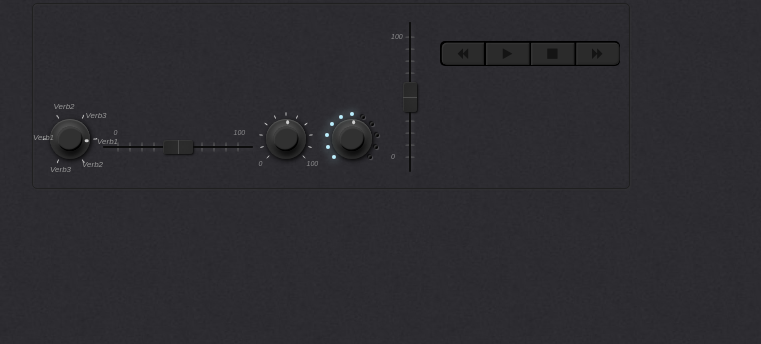
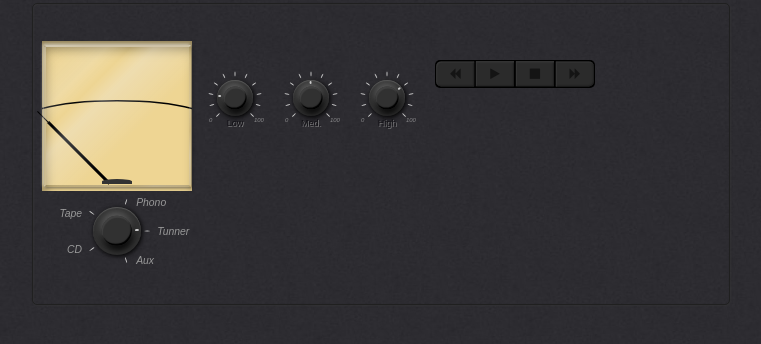
Before and after one commit to Le-Bennou/musicUI, a plain HTML site: page index.html in a window 1280 px wide. Shown: the whole page, without its empty margins (259-1020 px from the left). Drawn offline with nearby package versions, Linux system fonts and the light colour scheme.

Commit message:
ajustement du wrapper

```diff
--- a/css/musicUI_black.css
+++ b/css/musicUI_black.css
@@ -7,12 +7,13 @@ body{
   margin:0 auto;
 }
 
+
 /********************
 /*group
 *********************/
 
 .musicUI_group{
-  font-size:0;
+/*TODO attention j'ai viré le font-size 0 pour le meter ça fou peut être le bordel pour le reste */
   vertical-align:top;
   display:inline-block;
   margin:3px;
@@ -24,6 +25,7 @@ body{
   box-shadow:1px 1px 2px rgba(55,55,55,0.5),
   1px 1px 2px rgba(55,55,55,0.5) inset;
   font-family:sans-serif;
+  vertical-align:top;
 }
 
 .musicUI_discretGroup {
@@ -71,10 +73,11 @@ body{
   font-size:0;
   position:relative;
   display:inline-block;
-  width:50px;
-  height:50px;
+  width:150px;
+  height:150px;
   background:none;
   margin:8px;
+  font-size:14px;
 }
 
 .mUI_knob.mUI_wrapper::before{
@@ -82,8 +85,8 @@ body{
   position:absolute;
   left:50%;
   top:50%;
-  width:80%;
-  height:80%;
+  width:60%;
+  height:60%;
   transform:translate(-50%,-50%);
   border-radius:100%;
   background-color: #313131;
@@ -100,8 +103,8 @@ body{
   top:50%;
   transform:translate(-50%,-50%);
   content:'';
-  width:50%;
-  height:50%;
+  width:38%;
+  height:38%;
   border-radius:100%;
   background:none;
   box-shadow:-1px -4px 7px hsl(0, 0%, 35%),
@@ -117,14 +120,13 @@ body{
   display:block;
   font-family:sans-serif;
   position:absolute;
-  font-size:12px;
+  font-size:1.5em;
   bottom:0;
   width:100%;
   padding-top:5%;
-  transform:translateY(100%);
   text-align:center;
   color:#121116;
-  text-shadow:1px 1px 2px rgba(55,55,55,1),
+  text-shadow:1px 1px 0px rgba(155,155,155,0.7),
   -1px -1px 2px rgba(0,0,0,0.1);
 }
 
@@ -143,16 +145,24 @@ body{
   display:block;
   position:absolute;
   left:50%;
-  top:12%;
-  border-radius:50%;
-  transform-origin:0 470%;
-  transform:rotate(-135deg);
-  width:5%;
-  height:8%;
+  top:22%;
+  border-radius:100%;
+  transform-origin:0 0%;
+  transform:translateX(-50%);
+  width:3%;
+  height:5%;
   background:hsl(0, 0%, 80%);
 }
 
 /*grad*/
+.mUI_knob .mUI_grad{
+  position:absolute;
+  height:100%;
+  width:100%;
+  left:50%;
+  top:50%;
+  transform:translate(-50%,-50%);
+}
 /*led*/
 .mUI_knob .mUI_grad.led span{
   position:absolute;
@@ -188,7 +198,7 @@ body{
   display:inline-block;
   font-family:sans-serif;
   width:1px;
-  font-size:7px;
+  font-size:1em;
   color:rgba(204, 204, 204, 0.6);
   text-align:center;
 }
@@ -202,6 +212,7 @@ body{
   width:150px;
   height:50px;
   background:none;
+
 }
 
 /*vertical*/
@@ -280,7 +291,7 @@ body{
   display:block;
   font-family:sans-serif;
   position:absolute;
-  font-size:12px;
+  font-size:1em;
   bottom:0;
   width:100%;
   padding-top:0;
@@ -291,9 +302,6 @@ body{
   -1px -1px 2px rgba(0,0,0,0.1);
 }
 
-.mUI_slide.mUI_vertical .mUI_name{
-  transform:translateY(100%);
-}
 /*grad*/
 /*simple*/
 .mUI_slide .mUI_grad.simple span{
@@ -410,42 +418,115 @@ body{
   Select
     led
   */
-  .mUI_select .mUI_grad.simple span i {
+
+.mUI_select .mUI_grad div{
+  position:absolute;
+  width:100%;
+  height:100%;
+}
+
+  .mUI_select .mUI_grad.simple  i {
     position:absolute;
     color:hsl(0,0%,60%);
     white-space: nowrap;
-    font-size:8px;
+    font-size:1.3em;
     padding:2px;
+    width:auto;
+    transform-origin:left center;
   }
 
-  .mUI_select .mUI_grad.led span i {
+
+  .mUI_select .mUI_grad.led i {
     position:absolute;
     color:black;
     text-shadow:0 0 13px #b6ddfe;
     white-space: nowrap;
-    font-size:8px;
+    font-size:1.3em;
     padding:2px;
+    width:auto;
     text-shadow:1px 1px 0px rgba(55,55,55,1),
     -1px -1px 2px rgba(0,0,0,0.1);
   }
 
-  .mUI_select .mUI_grad.led span.active i {
+  .mUI_select .mUI_grad.led div i.active {
     color:#b7efff;
     text-shadow:0 0 13px #b6ddfe;
   }
 
-  .mUI_select .mUI_grad.led span i.right{
-    right:100%;
+  .mUI_select .mUI_grad  i.left{
+    left:10%;
   }
 
-  .mUI_select .mUI_grad.led span i.top{
-    bottom:100%;
+  .mUI_select .mUI_grad  i.right{
+    right:110%;
   }
 
-  .mUI_select .mUI_grad.simple span i.left{
-    top:-180%;
+  .mUI_select .mUI_grad  i{
+  transform:translateY(-50%);
   }
 
-  .mUI_select .mUI_grad.simple span i.right{
-    bottom:180%;
-  }
+
+/*******
+  vumetre
+*/
+.mUI_wrapper.mUI_vu{
+  position:relative;
+  background:#eed593;
+  width:190px;
+  height:110px;
+  display:inline-block;
+  box-shadow:3px 8px 12px rgba(0,0,0,0.4) inset;
+}
+
+.mUI_wrapper.mUI_vu::before{
+  content:'';
+  z-index:800;
+  width:20%;
+  height:3%;
+  border-radius:50% 50% 0 0;
+  background:hsl(0,0%,20%);
+  position:absolute;
+  bottom:5%;
+  left:50%;
+  transform:translateX(-50%);
+}
+
+.mUI_wrapper.mUI_vu::after{
+content:'';
+z-index:1000;
+display:block;
+position:absolute;
+width:98%;
+height:95%;
+left:1%;
+top:2.5%;
+box-sizing:border-box;
+border-top:2px solid rgba(255,255,255,0.4);
+border-left:2px solid rgba(255,255,255,0.2);
+border-bottom:2px solid rgba(0,0,0,0.2);
+border-right:2px solid rgba(0,0,0,0.05);
+box-shadow:-1px -1px 3px rgba(255,255,255,0.6),
+1px 1px 3px rgba(0,0,0,0.6);
+/* Permalink - use to edit and share this gradient: http://colorzilla.com/gradient-editor/#000000+0,f9f9f9+22,93b0c9+30,f2f4ff+38,000000+100&0+0,0.19+21,0+30,0.27+39,0+62,0+100 */
+background: -moz-linear-gradient(-45deg,  rgba(0,0,0,0) 0%, rgba(238,238,238,0.19) 21%, rgba(249,249,249,0.17) 22%, rgba(147,176,201,0) 30%, rgba(242,244,255,0.24) 38%, rgba(238,240,251,0.27) 39%, rgba(148,150,156,0) 62%, rgba(0,0,0,0) 100%); /* FF3.6-15 */
+background: -webkit-linear-gradient(-45deg,  rgba(0,0,0,0) 0%,rgba(238,238,238,0.19) 21%,rgba(249,249,249,0.17) 22%,rgba(147,176,201,0) 30%,rgba(242,244,255,0.24) 38%,rgba(238,240,251,0.27) 39%,rgba(148,150,156,0) 62%,rgba(0,0,0,0) 100%); /* Chrome10-25,Safari5.1-6 */
+background: linear-gradient(135deg,  rgba(0,0,0,0) 0%,rgba(238,238,238,0.19) 21%,rgba(249,249,249,0.17) 22%,rgba(147,176,201,0) 30%,rgba(242,244,255,0.24) 38%,rgba(238,240,251,0.27) 39%,rgba(148,150,156,0) 62%,rgba(0,0,0,0) 100%); /* W3C, IE10+, FF16+, Chrome26+, Opera12+, Safari7+ */
+filter: progid:DXImageTransform.Microsoft.gradient( startColorstr='#00000000', endColorstr='#00000000',GradientType=1 ); /* IE6-9 fallback on horizontal gradient */
+
+}
+.mUI_wrapper.mUI_vu .mUI_button{
+position:absolute;
+  width:100%;
+  height:100%;
+  top:0;
+  left:0;
+  transform-origin:center bottom;
+  transition:transform 0.04s ease-in-out;
+}
+
+.mUI_wrapper.mUI_vu path {
+    stroke-width:1;
+    stroke: #000;
+    stroke-linecap: round;
+    fill: none;
+}
--- a/index.html
+++ b/index.html
@@ -1,6 +1,7 @@
 <!DOCTYPE html>
 <html lang="en">
 <head>
+  <script src="http://localhost:35729/livereload.js"></script>
   <meta charset="UTF-8">
   <meta name="viewport" content="width=device-width, initial-scale=1.0">
   <meta http-equiv="X-UA-Compatible" content="ie=edge">
@@ -10,19 +11,15 @@
   <script src="https://ajax.googleapis.com/ajax/libs/jquery/2.1.4/jquery.min.js"></script>
 </head>
 <body>
+
   <div class="musicUI_group">
-    <select >
-      <option value="1">Verb1</option>
-      <option value="2">Verb2</option>
-      <option value="3">Verb3</option>
-      <option value="4">Verb1</option>
-      <option value="5">Verb2</option>
-      <option value="6">Verb3</option>
-    </select>
-    <input type="range">
-    <input type="range" class="knob">
-    <input type="range" class="knob led">
-    <input type="range" orientation="vertical">
+    <div class="musicUI_discretGroup">
+    <meter id="vu" class="vu" min="0" max="100" value="50"></meter>
+    <div class="musicUI_discretGroup">
+      <input name="Low"  class="knob" type="range" min="0" max="100" value="20">
+      <input name="Med." class="knob" type="range" min="0" max="100" value="50" >
+      <input name="High" class="knob" type="range" min="0" max="100" value="70">
+    </div>
   <div class="musicUI_discretGroup">
         <label for="r1"><i class="fa fa-backward"></i></label>
         <input type="radio" name="player" id="r1">
@@ -33,18 +30,44 @@
         <label for="r4"><i class="fa fa-forward"></i></label>
         <input type="radio" name="player" id="r4">
       </div>
+      <select >
+        <option value="youpi1">Tunner</option>
+        <option value="youpi2">Aux</option>
+        <option value="youpi3">CD</option>
+        <option value="youpi4">Tape</option>
+        <option value="youpi3">Phono</option>
+      </select>
+      </div>
+
+
+
 
 </div>
 
 <script src="jQuery-musicUI-plugin.js"></script>
 <script>
 $(function(){
+  $('.musicUI_group input[type=range]').musicUI({width:'60px'});
+  $('.musicUI_group input[type=radio]').musicUI({width:'40px'});
+$('select').musicUI({width:'80px'});
+$('meter').musicUI();
+var count = 0;
+var volume = 0;
 
-  $('.musicUI_group *').musicUI().on('change',function(){
-  console.log($(this).val());
-  });
+$('input[name="Low"]').on('change',function(){
+  volume=  $(this).val()/100;
+})
+function anime(){
+  var val = 0;
+  if($('#r2').val()==='true'){
+    val = ($('#r2').val())? 80+20*(Math.sin(count+Math.random()/5)+Math.cos(-count*8)/10+Math.random()) : 0;
+  };
 
-
+  $('#vu').val(volume*val).change();
+  count +=0.1;
+  requestAnimationFrame(anime);
+}
+anime();
 
 })
 
```
Also changed, not shown: jQuery-musicUI-plugin.js. Lines whose indentation alone changed are shown as unchanged.
